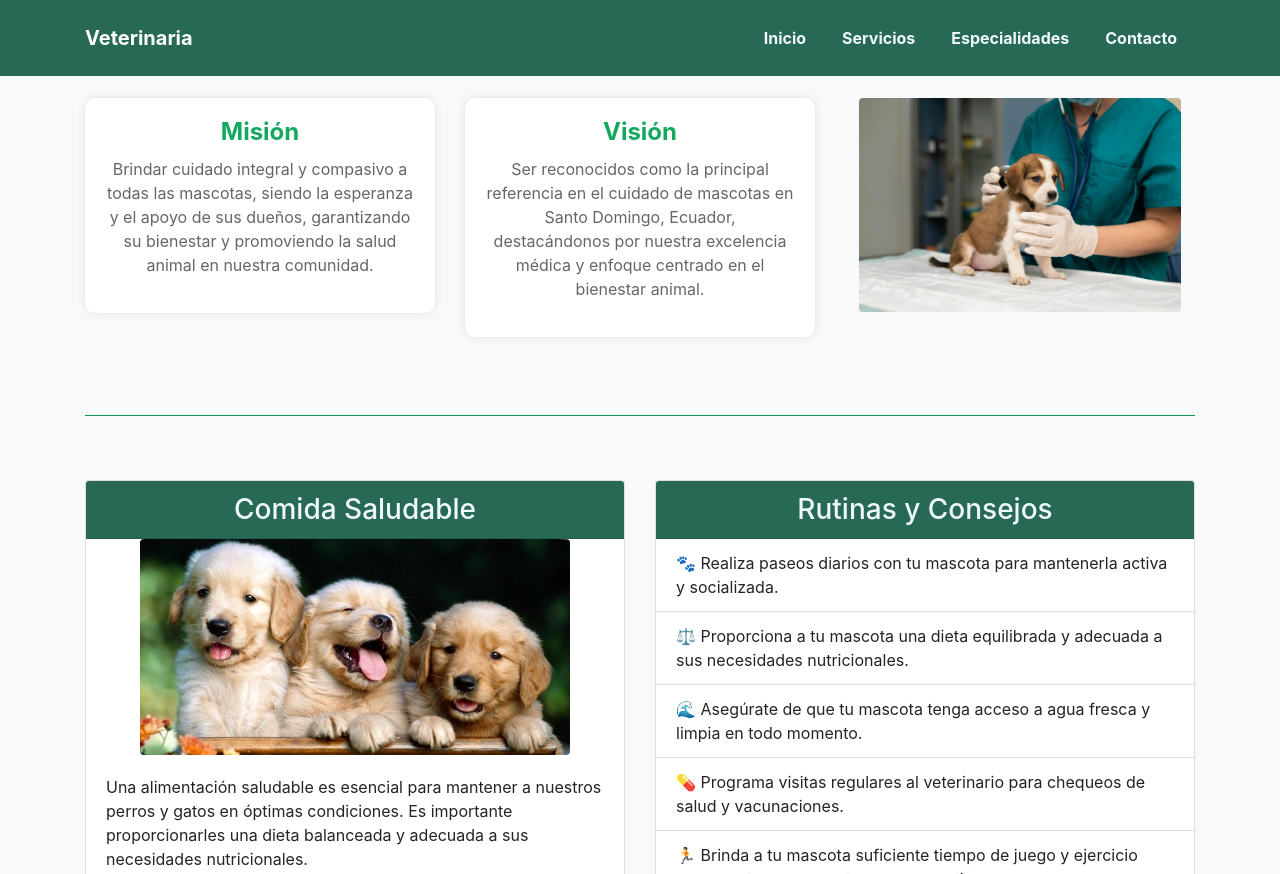
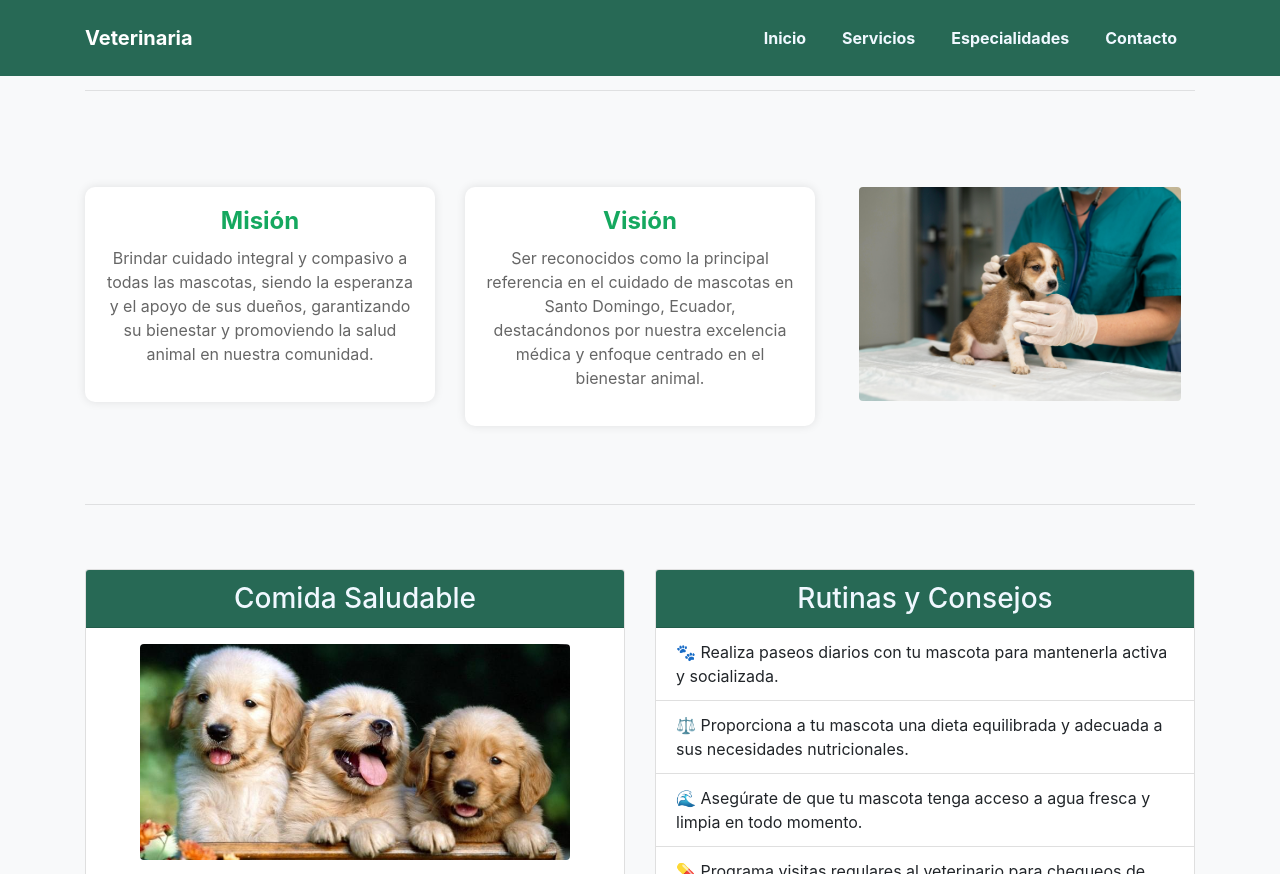
Before and after one commit to Stefanny26/Proyecto_VeterinariaU1, a plain HTML site: page index.html in a window 1280 px wide. Shown: the top 874 px of the page. Drawn offline with Linux system fonts and the light colour scheme.

Commit message:
Index v2.1

```diff
--- a/index.html
+++ b/index.html
@@ -51,31 +51,41 @@
     </header>
     <main>
         <div class="container" id="container2">
-                <div class="row justify-content-center mt-5 mb-5">
-                    <div class="col-lg-4 col-md-6 col-sm-8">
+        <br>
+          <hr class="line-fade">
+
+             <div class="row  mt-5 mb-5">
+                <div class="col-lg-4 col-md-6 col-sm-8 mt-5">
                     <div class="text-center mission-vision">
-                        <h3 style="color: #15a85f" >Misión</h3>
+                        <h3 style="color: #15a85f">Misión</h3>
                         <p>Brindar cuidado integral y compasivo a todas las mascotas, siendo la esperanza y el apoyo de sus dueños, garantizando su bienestar y promoviendo la salud animal en nuestra comunidad.</p>
                     </div>
                 </div>
-                    <div class="col-lg-4 col-md-6 col-sm-8">
+                <div class="col-lg-4 col-md-6 col-sm-8 mt-5">
                     <div class="text-center mission-vision">
                         <h3 style="color: #15a85f">Visión</h3>
                         <p>Ser reconocidos como la principal referencia en el cuidado de mascotas en Santo Domingo, Ecuador, destacándonos por nuestra excelencia médica y enfoque centrado en el bienestar animal.</p>
                     </div>
                 </div>
-                    <div class="col-lg-4">
+                <div class="col-lg-4 mt-5 mb-5">
                       <div class="text-center">
-                        <img src="img/veterinaria.jpg" class="rounded" alt="Logo" width="92%">
+                        <img src="img/veterinaria.jpg" class="rounded img-fluid text-center" alt="Logo" width="92%">
+
+                      </div>
+
                 </div>
             </div>
-                  </div>
-            <hr style="background-color: #15a85f;">
+
+
+            <hr class="line-fade">
+
+
+
             <div class="row">
               <div class="col-sm-12 col-md-6 col-lg-6 mt-5 mb-5">
                   <div class="card">
                       <h3 class="card-header text-center"  style="background-color: #276955; color: aliceblue;">Comida Saludable</h3>
-                      <div class="text-center">
+                      <div class="text-center mt-3">
                         <img src="img/La-sverminazione-e-la-pulizia-del-cucciolo-del-cane-2-800x400-800x400.jpg" alt="Imagen" class="card-img-top rounded" style="width: 80%;">
                     </div>
                       <div class="card-body">
@@ -84,6 +94,8 @@
                       </div>
                   </div>
               </div>
+
+
               <div class="col-sm-12 col-md-6 col-lg-6 mt-5 mb-5">
                 <div class="card">
                   <h3 class="card-header text-center" style="background-color: #276955; color: aliceblue;">Rutinas y Consejos</h3>
@@ -115,9 +127,11 @@
                   </ul>
                 </div>
               </div>
+
           </div>
 
-          <hr style="background-color: #15a85f;">
+          <hr class="line-fade">
+
             <div class="row">
               <div class="col-12">
                 <h1 class="text-center mb-5 mt-5" style="font-size: 2.5rem; color: #15a85f; font-weight: bold; text-transform: uppercase;">Nuestros Pacientes</h1>
@@ -197,6 +211,7 @@
       </div>
       <div class="container">
           <div class="row">
+
               <div class="col-md-12 col-sm-12 text-center">
                   <p class="mb-0">© 2023 Todos los derechos reservados</p>
               </div>
@@ -276,11 +291,5 @@
   </div>
 </footer>
 
-
-
-
-
-
-
 </body>
 </html>
```
Lines whose indentation alone changed are shown as unchanged.
